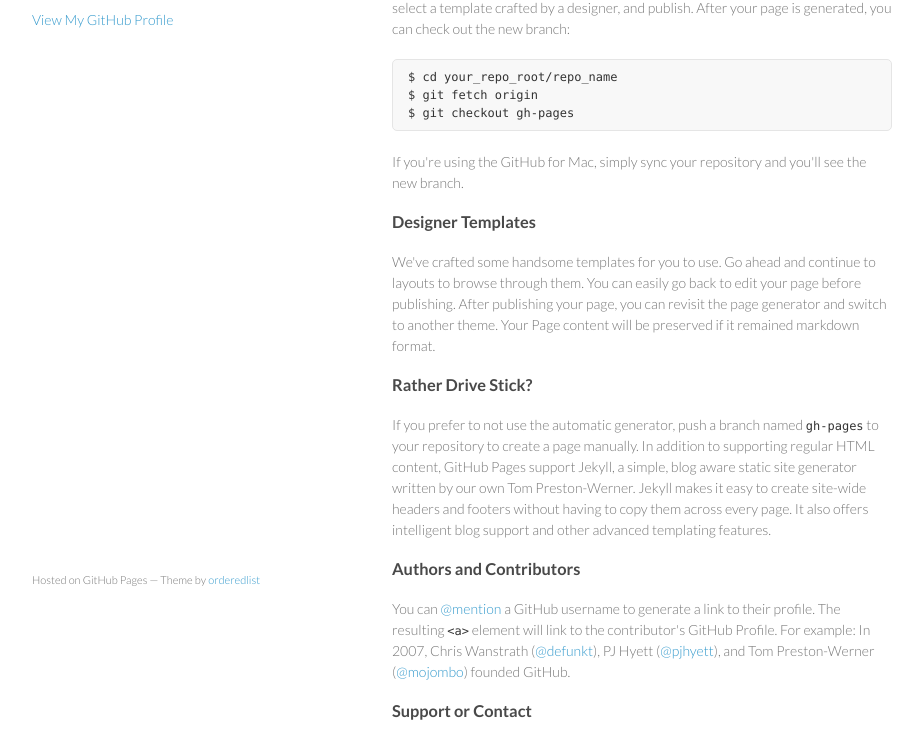
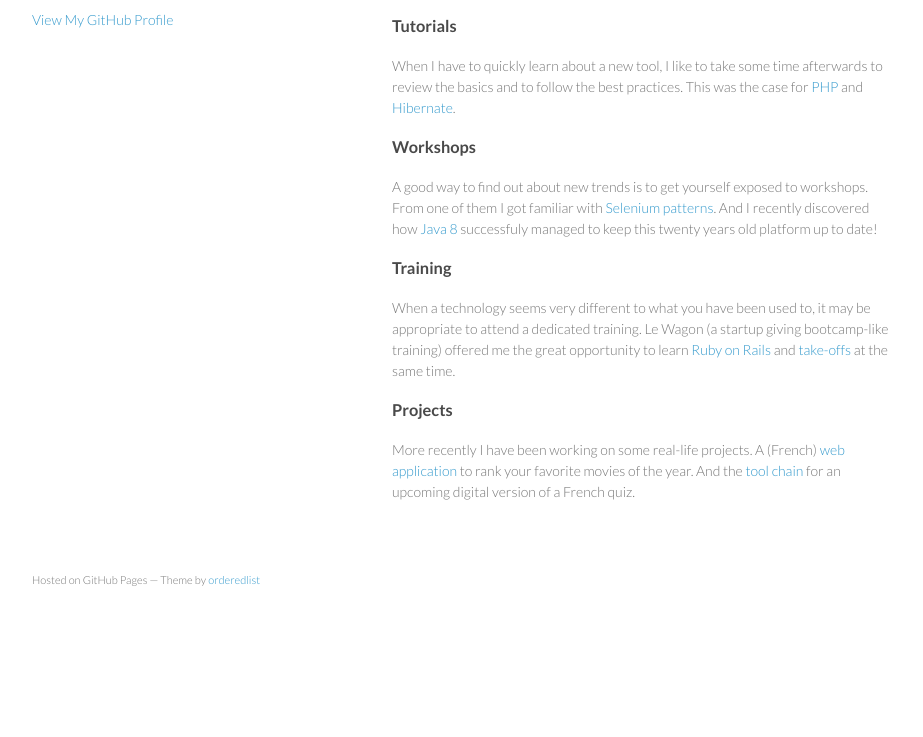
Before and after one commit to amir-toly/amir-toly.github.io, a plain HTML site: page index.html in a window 1280 px wide. Shown: the part 141-878 px from the top of the page, without its empty margins (178-1101 px from the left). After the commit the page ends 800 px from the top, so only its background shows below. Drawn offline with Linux system fonts and the light colour scheme.

Commit message:
Customize GitHub generated page

```diff
--- a/index.html
+++ b/index.html
@@ -24,36 +24,29 @@
       </header>
       <section>
         <h3>
-<a id="welcome-to-github-pages" class="anchor" href="#welcome-to-github-pages" aria-hidden="true"><span class="octicon octicon-link"></span></a>Welcome to GitHub Pages.</h3>
+<a id="welcome-to-github-pages" class="anchor" href="#welcome-to-github-pages" aria-hidden="true"><span class="octicon octicon-link"></span></a>Welcome to my home page!</h3>
 
-<p>This automatic page generator is the easiest way to create beautiful pages for all of your projects. Author your page content here using GitHub Flavored Markdown, select a template crafted by a designer, and publish. After your page is generated, you can check out the new branch:</p>
-
-<pre><code>$ cd your_repo_root/repo_name
-$ git fetch origin
-$ git checkout gh-pages
-</code></pre>
-
-<p>If you're using the GitHub for Mac, simply sync your repository and you'll see the new branch.</p>
+<p>I like to consider myself as a curious developer. I love to try new technologies and play with old ones.</p>
 
 <h3>
-<a id="designer-templates" class="anchor" href="#designer-templates" aria-hidden="true"><span class="octicon octicon-link"></span></a>Designer Templates</h3>
+<a id="designer-templates" class="anchor" href="#designer-templates" aria-hidden="true"><span class="octicon octicon-link"></span></a>Tutorials</h3>
 
-<p>We've crafted some handsome templates for you to use. Go ahead and continue to layouts to browse through them. You can easily go back to edit your page before publishing. After publishing your page, you can revisit the page generator and switch to another theme. Your Page content will be preserved if it remained markdown format.</p>
+<p>When I have to quickly learn about a new tool, I like to take some time afterwards to review the basics and to follow the best practices. This was the case for <a href="https://github.com/amir-toly/php_tutorial">PHP</a> and <a href="https://github.com/amir-toly/hibernate_tutorial">Hibernate</a>.</p>
 
 <h3>
-<a id="rather-drive-stick" class="anchor" href="#rather-drive-stick" aria-hidden="true"><span class="octicon octicon-link"></span></a>Rather Drive Stick?</h3>
+<a id="rather-drive-stick" class="anchor" href="#rather-drive-stick" aria-hidden="true"><span class="octicon octicon-link"></span></a>Workshops</h3>
 
-<p>If you prefer to not use the automatic generator, push a branch named <code>gh-pages</code> to your repository to create a page manually. In addition to supporting regular HTML content, GitHub Pages support Jekyll, a simple, blog aware static site generator written by our own Tom Preston-Werner. Jekyll makes it easy to create site-wide headers and footers without having to copy them across every page. It also offers intelligent blog support and other advanced templating features.</p>
+<p>A good way to find out about new trends is to get yourself exposed to workshops. From one of them I got familiar with <a href="https://github.com/amir-toly/HandsOnSelenium">Selenium patterns</a>. And I recently discovered how <a href="https://github.com/amir-toly/PlayWithJava8">Java 8</a> successfuly managed to keep this twenty years old platform up to date!</p>
 
 <h3>
-<a id="authors-and-contributors" class="anchor" href="#authors-and-contributors" aria-hidden="true"><span class="octicon octicon-link"></span></a>Authors and Contributors</h3>
+<a id="authors-and-contributors" class="anchor" href="#authors-and-contributors" aria-hidden="true"><span class="octicon octicon-link"></span></a>Training</h3>
 
-<p>You can <a href="https://github.com/blog/821" class="user-mention">@mention</a> a GitHub username to generate a link to their profile. The resulting <code>&lt;a&gt;</code> element will link to the contributor's GitHub Profile. For example: In 2007, Chris Wanstrath (<a href="https://github.com/defunkt" class="user-mention">@defunkt</a>), PJ Hyett (<a href="https://github.com/pjhyett" class="user-mention">@pjhyett</a>), and Tom Preston-Werner (<a href="https://github.com/mojombo" class="user-mention">@mojombo</a>) founded GitHub.</p>
+<p>When a technology seems very different to what you have been used to, it may be appropriate to attend a dedicated training. Le Wagon (a startup giving bootcamp-like training) offered me the great opportunity to learn <a href="https://github.com/amir-toly/surfcamp-challenges">Ruby on Rails</a> and <a href="http://surfcamp.lewagon.org" title="Term used to describe when you leave your surf board from laid down position to stand up.">take-offs</a> at the same time.</p>
 
 <h3>
-<a id="support-or-contact" class="anchor" href="#support-or-contact" aria-hidden="true"><span class="octicon octicon-link"></span></a>Support or Contact</h3>
+<a id="support-or-contact" class="anchor" href="#support-or-contact" aria-hidden="true"><span class="octicon octicon-link"></span></a>Projects</h3>
 
-<p>Having trouble with Pages? Check out the documentation at <a href="https://help.github.com/pages">https://help.github.com/pages</a> or contact <a href="mailto:support@github.com">support@github.com</a> and we’ll help you sort it out.</p>
+<p>More recently I have been working on some real-life projects. A (French) <a href="http://php-p2pmail.rhcloud.com/">web application</a> to rank your favorite movies of the year. And the <a href="https://github.com/amir-toly/socaquiz/tree/helloworld">tool chain</a> for an upcoming digital version of a French quiz.</p>
       </section>
       <footer>
         <p><small>Hosted on GitHub Pages &mdash; Theme by <a href="https://github.com/orderedlist">orderedlist</a></small></p>
```
